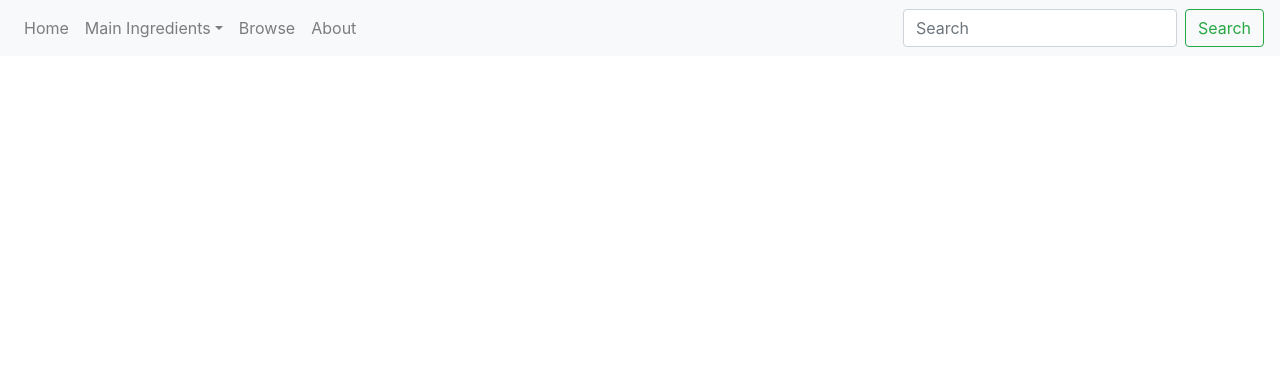
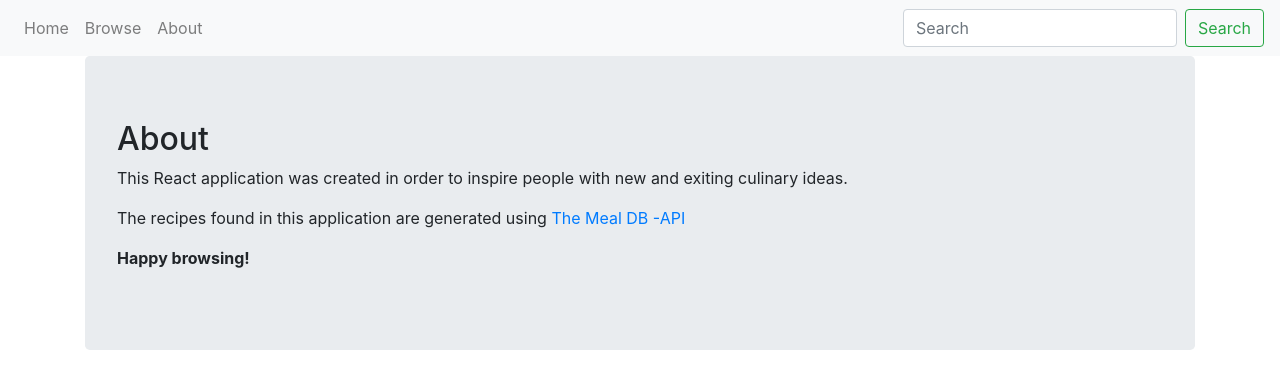
Before and after one commit to hk279/MealRecipes, a React (Create React App) app: page /about in a window 1280 px wide. Shown: the top 388 px of the page. Built offline with nearby package versions, Linux system fonts and the light colour scheme.

Commit message:
Added About-page

```diff
--- a/src/App.css
+++ b/src/App.css
@@ -1,26 +1,3 @@
-.App {
-  text-align: center;
-}
-
-.App-logo {
-  height: 40vmin;
-}
-
-.App-header {
-  background-color: #282c34;
-  min-height: 100vh;
-  display: flex;
-  flex-direction: column;
-  align-items: center;
-  justify-content: center;
-  font-size: calc(10px + 2vmin);
-  color: white;
-}
-
-.App-link {
-  color: #09d3ac;
-}
-
 #categories-dropdown {
   margin-top: 1em;
 }
--- a/src/App.js
+++ b/src/App.js
@@ -5,6 +5,7 @@ import { BrowserRouter as Router, Switch, Route } from "react-router-dom";
 import Navigation from "./components/Nav"
 import Home from "./components/Home"
 import Browse from "./components/Browse"
+import About from "./components/About"
 
 function App() {
   return (
@@ -19,7 +20,7 @@ function App() {
             <Browse />
           </Route>
           <Route path="/about">
-
+            <About />
           </Route>
         </Switch>
       </div>
--- a/src/components/About.js
+++ b/src/components/About.js
@@ -1,7 +1,7 @@
 import React from 'react'
 import '../App.css'
 import 'bootstrap/dist/css/bootstrap.min.css'
-import { Container, Jumbotron, Card, Button } from 'react-bootstrap'
+import { Container, Jumbotron } from 'react-bootstrap'
 
 class About extends React.Component {
     constructor(props) {
@@ -9,6 +9,18 @@ class About extends React.Component {
         this.state = {};
     }
 
+    render() {
+        return(
+            <Container>
+                <Jumbotron>
+                    <h2>About</h2>
+                    <p>This React application was created in order to inspire people with new and exiting culinary ideas.</p>
+                    <p>The recipes found in this application are generated using <a href="https://www.themealdb.com/">The Meal DB -API</a></p>
+                    <p><b>Happy browsing!</b></p>
+                </Jumbotron>
+            </Container>
+        )
+    }
 }
 
 export default About
--- a/src/components/Nav.js
+++ b/src/components/Nav.js
@@ -8,7 +8,6 @@ class Navigation extends React.Component {
         super(props);
         this.state = {
           items: ["Home", "Browse", "About"],
-          mainIngredients: ["Beef", "Pork", "Chicken"]
         };
       }
 
@@ -19,11 +18,6 @@ class Navigation extends React.Component {
             <Navbar.Collapse id="basic-navbar-nav">
               <Nav className="mr-auto">
                 <Nav.Link href="/">{this.state.items[0]}</Nav.Link>
-                <NavDropdown title="Main Ingredients" id="basic-nav-dropdown">
-                    <NavDropdown.Item href="">{this.state.mainIngredients[0]}</NavDropdown.Item>
-                    <NavDropdown.Item href="">{this.state.mainIngredients[1]}</NavDropdown.Item>
-                    <NavDropdown.Item href="">{this.state.mainIngredients[2]}</NavDropdown.Item>
-                </NavDropdown>
                 <Nav.Link href="/browse">{this.state.items[1]}</Nav.Link>
                 <Nav.Link href="/about">{this.state.items[2]}</Nav.Link>
               </Nav>
```
